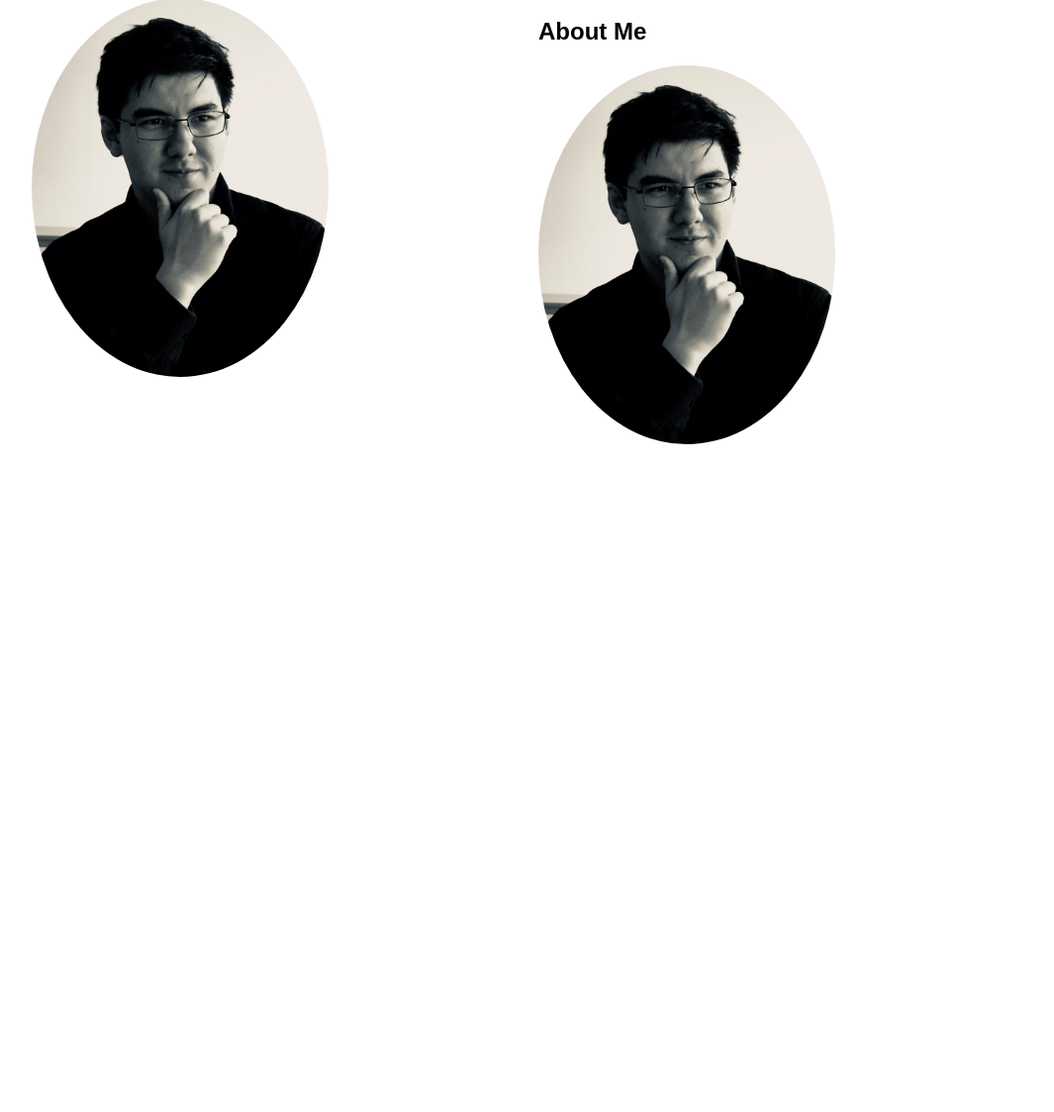
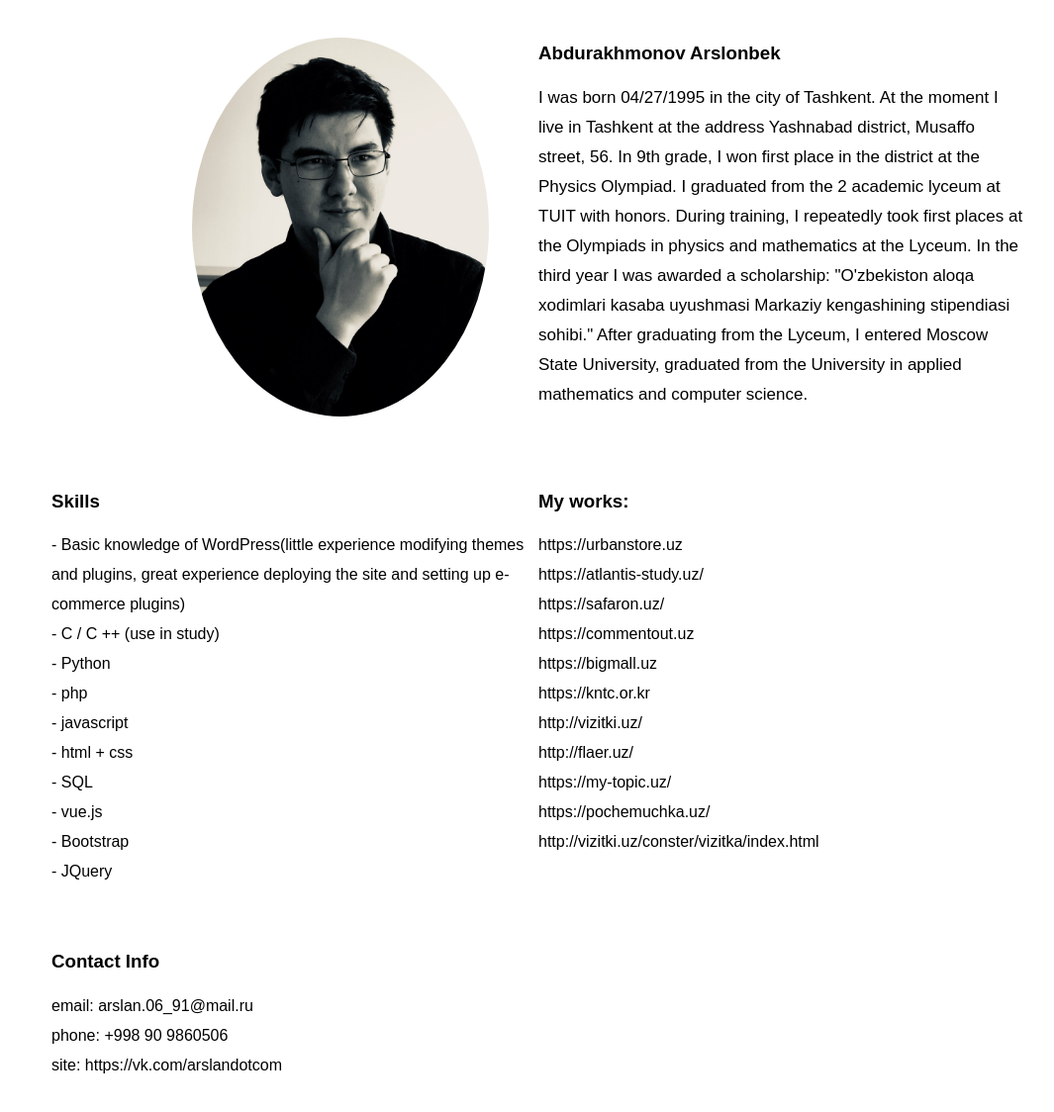
Before and after one commit to lolmaster277/rsschool-cv, a plain HTML site: page index.html in a window 1280 px wide. Shown: the part 2-1126 px from the top of the page at 99% size, without its empty margins (96-1161 px from the left). Before the commit the page ends 800 px from the top, so only its background shows below. Drawn offline with Linux system fonts and the light colour scheme.

Commit message:
fix: html

```diff
--- a/index.html
+++ b/index.html
@@ -1,18 +1,72 @@
 <!DOCTYPE html>
 <html lang="en">
+
 <head>
     <meta charset="utf-8">
+    <title>CV</title>
     <link rel="stylesheet" href="style.css">
 </head>
+
 <body>
-    <section class="about">
-      <div class="col-2">
+    <div class="block">
+        <div class="col-2" style="text-align: right;">
             <img src="xELj6O-HAR4.jpg" width="300">
         </div>
         <div class="col-2">
-        <h2>About Me</h2>
-        <img src="xELj6O-HAR4.jpg" width="300">
+            <h3>Abdurakhmonov Arslonbek</h3>
+            <p class="prime-text">
+                I was born 04/27/1995 in the city of Tashkent. At the moment I live in Tashkent at the address Yashnabad district, Musaffo street, 56. In 9th grade, I won first place in the district at the Physics Olympiad. I graduated from the 2 academic lyceum at TUIT
+                with honors. During training, I repeatedly took first places at the Olympiads in physics and mathematics at the Lyceum. In the third year I was awarded a scholarship: "O'zbekiston aloqa xodimlari kasaba uyushmasi Markaziy kengashining
+                stipendiasi sohibi." After graduating from the Lyceum, I entered Moscow State University, graduated from the University in applied mathematics and computer science.
+            </p>
         </div>
-    </section>
+    </div>
+    <div class="block">
+        <div class="col-2">
+            <h3>Skills</h3>
+            <ul>
+                <li>- Basic knowledge of WordPress(little experience modifying themes and plugins, great experience deploying the site and setting up e-commerce plugins)</li>
+                <li>- C / C ++ (use in study)</li>
+                <li>- Python</li>
+                <li>- php</li>
+                <li>- javascript</li>
+                <li>- html + css</li>
+                <li>- SQL</li>
+                <li>- vue.js</li>
+                <li>- Bootstrap</li>
+                <li>- JQuery</li>
+            </ul>
+        </div>
+        <div class="col-2">
+            <h3> My works:</h3>
+            <ul>
+
+                <li>https://urbanstore.uz</li>
+                <li>https://atlantis-study.uz/</li>
+                <li>https://safaron.uz/</li>
+                <li>https://commentout.uz</li>
+                <li>https://bigmall.uz</li>
+                <li>https://kntc.or.kr</li>
+                <li>http://vizitki.uz/</li>
+                <li>http://flaer.uz/</li>
+                <li>https://my-topic.uz/</li>
+                <li>https://pochemuchka.uz/</li>
+                <li>http://vizitki.uz/conster/vizitka/index.html</li>
+
+            </ul>
+        </div>
+    </div>
+    <div class="block">
+
+        <div class="col-2">
+            <h3> Contact Info</h3>
+            <ul>
+                <li>email: arslan.06_91@mail.ru</li>
+                <li>phone: +998 90 9860506</li>
+                <li>site: https://vk.com/arslandotcom</li>
+            </ul>
+        </div>
+    </div>
 </body>
+
 </html>
```
Lines whose indentation alone changed are shown as unchanged.
